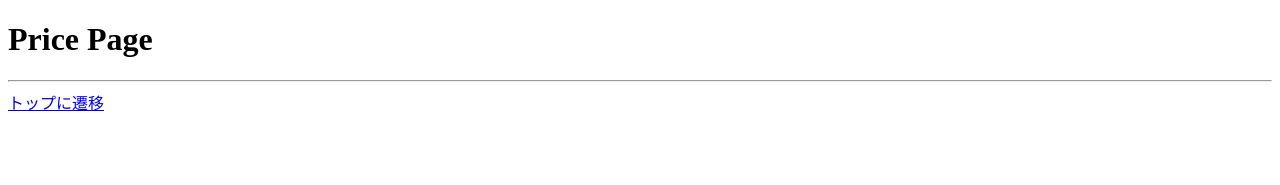
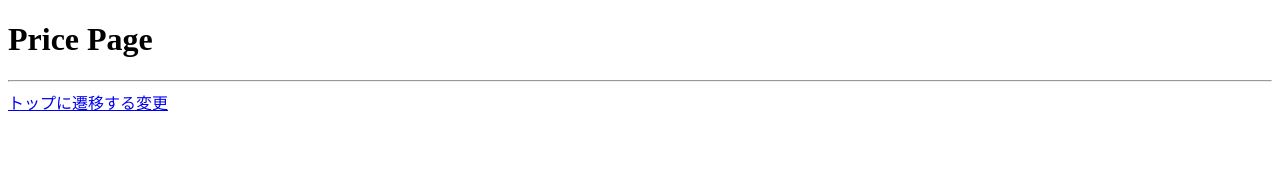
Before and after one commit to Kazushi-Sonomura/training, a Nuxt app: page /price in a window 1280 px wide. Shown: the top 185 px of the page. Built offline with nearby package versions, Linux system fonts and the light colour scheme.

Commit message:
price.vueの変更をした。

```diff
--- a/pages/price.vue
+++ b/pages/price.vue
@@ -2,6 +2,6 @@
     <div>
         <h1>Price Page</h1>
         <hr>
-        <NuxtLink to="/">トップに遷移</NuxtLink>
+        <NuxtLink to="/">トップに遷移する変更</NuxtLink>
     </div>
 </template>
```
